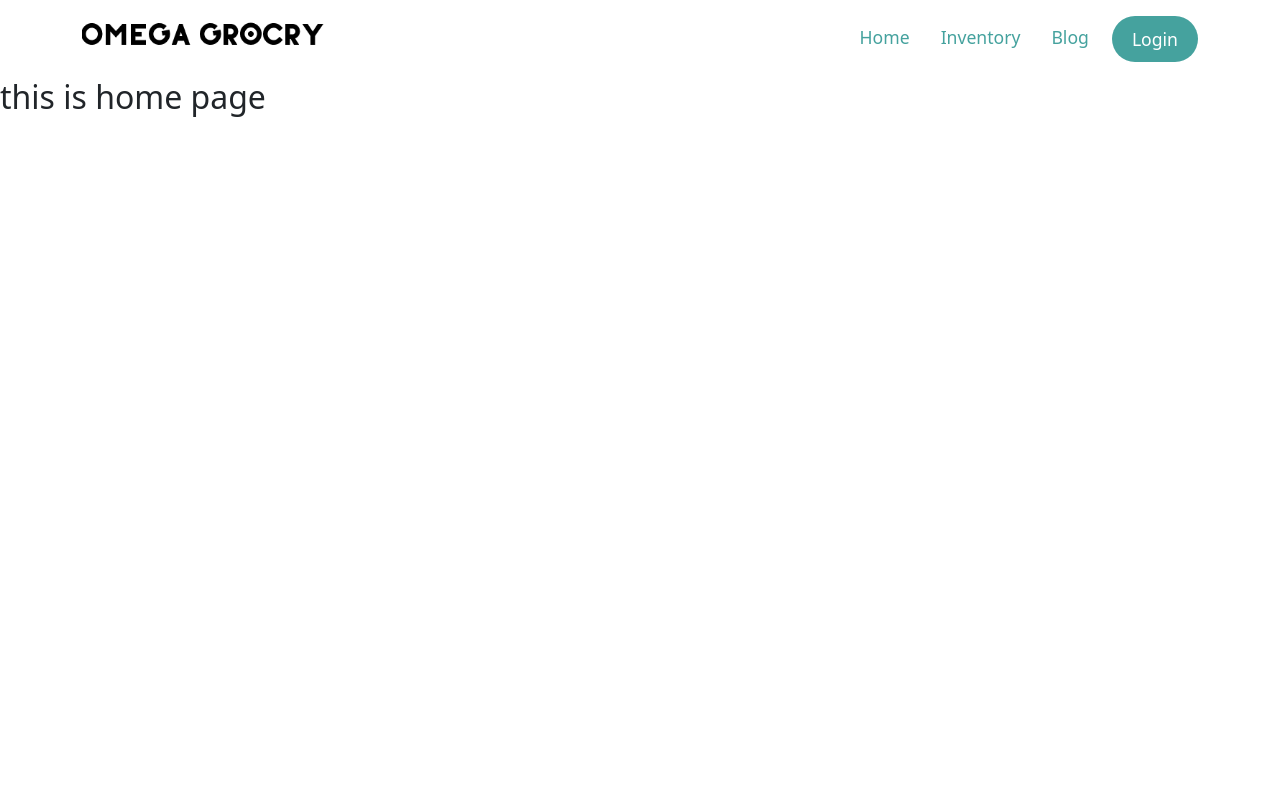
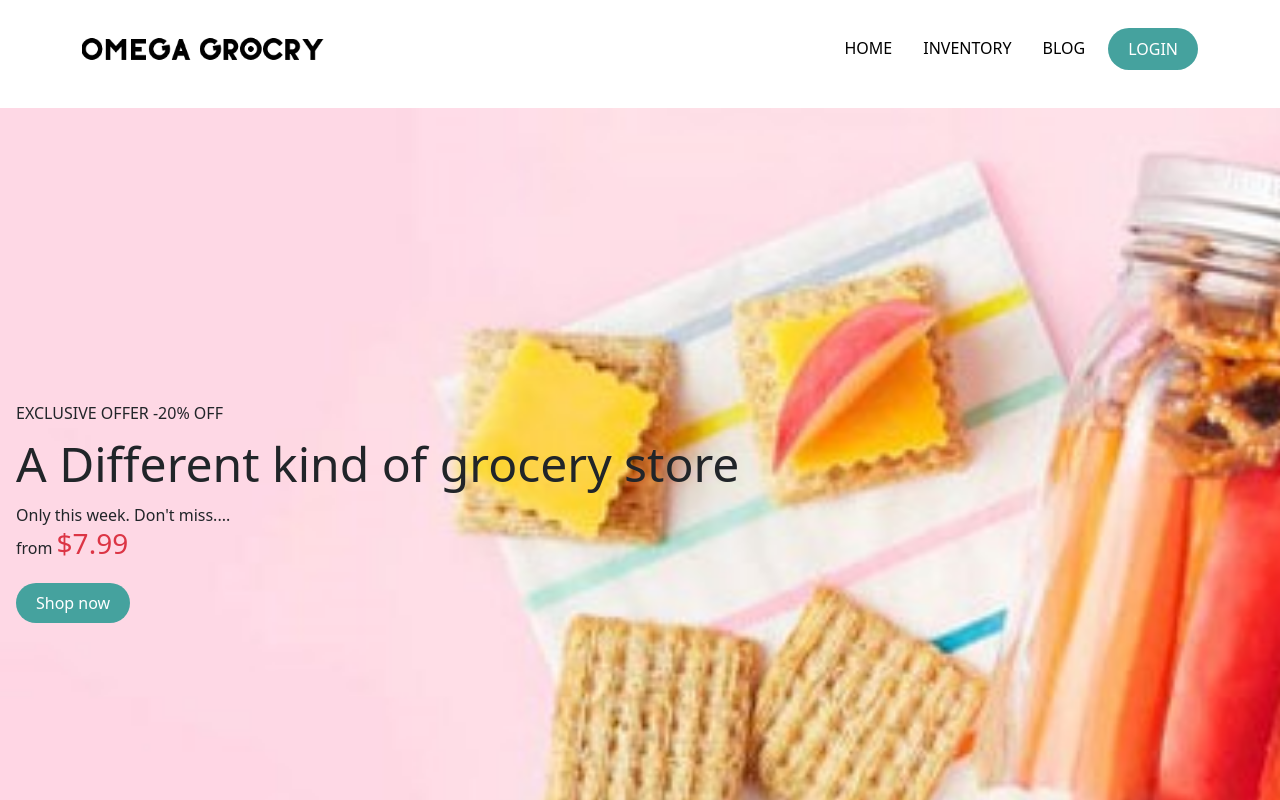
Before and after one commit to PalashDas11/omega-store, a React (Create React App) app: page / in a window 1280 px wide. Shown: the top 800 px of the page. Built offline with nearby package versions, Linux system fonts and the light colour scheme; no server answers.

Commit message:
hero banner

```diff
--- a/package.json
+++ b/package.json
@@ -3,6 +3,9 @@
   "version": "0.1.0",
   "private": true,
   "dependencies": {
+    "@fortawesome/fontawesome-svg-core": "^6.1.1",
+    "@fortawesome/free-solid-svg-icons": "^6.1.1",
+    "@fortawesome/react-fontawesome": "^0.1.18",
     "@testing-library/jest-dom": "^5.16.4",
     "@testing-library/react": "^13.1.1",
     "@testing-library/user-event": "^13.5.0",
--- a/src/component/Header/Header.css
+++ b/src/component/Header/Header.css
@@ -1,11 +1,17 @@
-.color-primary{
-    color: #66FCF1 !important;
+.primary-bg{
+    background-color: #45A29E !important;
 }
 .nav-item-link a{
+
+    text-decoration: none;
+    text-transform: uppercase;
     margin-left: 15px;
-    font-size: 1.1rem;
-    font-weight: 500;
-    color:#45A29E !important;
+    font-size: 1.0rem;
+    font-weight: 400;
+    color:black !important;
 
 
 }
+.nav-item-link{
+    padding-top: 20px;
+}
--- a/src/component/Header/Header.js
+++ b/src/component/Header/Header.js
@@ -13,14 +13,14 @@ const Header = () => {
             <>
 
 
-                <Navbar collapseOnSelect expand="lg" sticky="top">
+                <Navbar collapseOnSelect expand="lg" sticky="top" >
                     <Container>
                         <Navbar.Brand href="#home" as={Link} to="/">
                             <img src={logo} width='250px' alt="" />
                         </Navbar.Brand>
                         <Navbar.Toggle aria-controls="responsive-navbar-nav" />
                         <Navbar.Collapse id="responsive-navbar-nav">
-                            <Nav className="ms-auto  nav-items nav-item-link">
+                            <Nav className="ms-auto text-center nav-items nav-item-link">
                                 <Nav.Link href="#home" as={Link} to="/">Home</Nav.Link>
                                 <Nav.Link href="#inventory" as={Link} to="/inventory">Inventory</Nav.Link>
                                 <Nav.Link href="#blog" as={Link} to="/blog">Blog</Nav.Link>
--- /dev/null
+++ b/src/component/Hero/Hero.css
@@ -0,0 +1,15 @@
+.banner {
+    max-width: 100%;
+    height: 100vh;
+    background-image: url(../../img/banner.jpg);
+    background-repeat: no-repeat;
+    background-size: cover;
+    background-position:center center;
+}
+.banner h1{
+    font-size: 3rem;
+    margin:10px 0px;
+}
+.banner p, span{
+    margin-bottom: 30px;
+}
--- /dev/null
+++ b/src/component/Hero/Hero.js
@@ -0,0 +1,26 @@
+import { FontAwesomeIcon, } from '@fortawesome/react-fontawesome';
+import React from 'react';
+import { Link } from 'react-router-dom';
+import './Hero.css'
+
+
+
+const Hero = () => {
+    return (
+        <div className="banner d-flex align-items-center ps-3 ">
+            <div>
+                <span>EXCLUSIVE OFFER -20% OFF</span>
+                <h1>A Different kind of grocery store</h1>
+                <span>Only this week. Don't miss....</span>
+                <p>from <span className="text-danger h3">$7.99</span></p>
+
+                    <Link to="/" className="custom-btn">Shop now
+                    </Link>
+
+            </div>
+
+        </div>
+    );
+};
+
+export default Hero;
--- a/src/component/Home/Home.js
+++ b/src/component/Home/Home.js
@@ -1,8 +1,13 @@
 import React from 'react';
+import Hero from '../Hero/Hero';
+import Inventory from '../Inventory/Inventory';
 
 const Home = () => {
     return (
+
         <div>
+            <Hero></Hero>
+            <Inventory></Inventory>
             <h2>this is home page</h2>
         </div>
     );
--- a/src/component/Inventory/Inventory.css
+++ b/src/component/Inventory/Inventory.css
@@ -2,7 +2,7 @@
     width: 90%;
 }
 .custom-btn{
-    padding: 10px 20px;
+    padding: 9px 20px;
     color: white;
     background-color:#45A29E;
     text-decoration: none;
--- a/src/component/Inventory/Inventory.js
+++ b/src/component/Inventory/Inventory.js
@@ -10,7 +10,7 @@ const Inventory = () => {
         .then(data => setInventories(data))
     }, [])
     return (
-        <div className='container'>
+        <div className='container py-4'>
             <h2 className='text-center'>Inventory</h2>
            <div className="row mx-auto custom-width">
            {
```
Also changed, not shown: src/img/banner.jpg (added), 1 other file (tests, documents, lock files or other folders).
